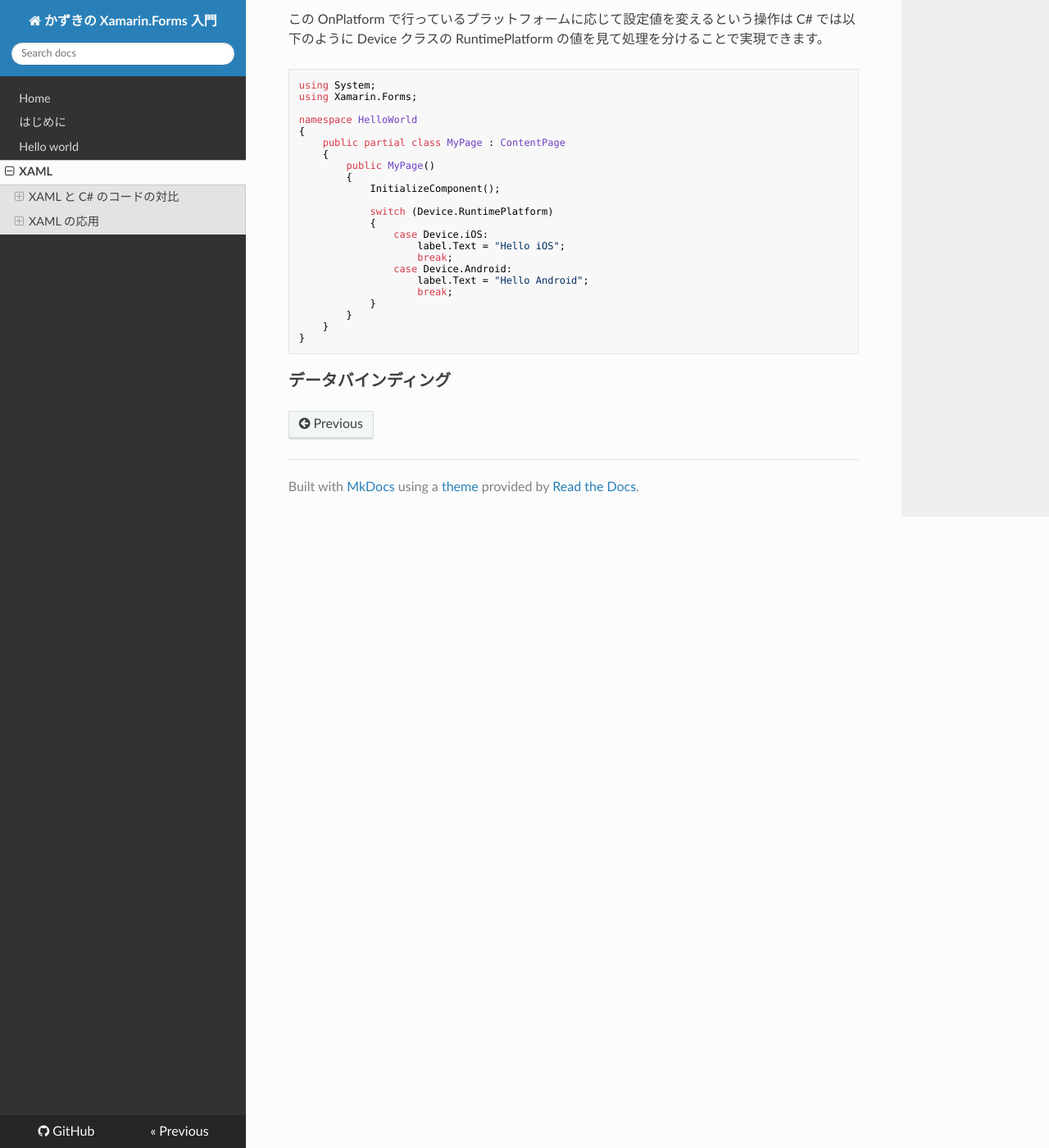
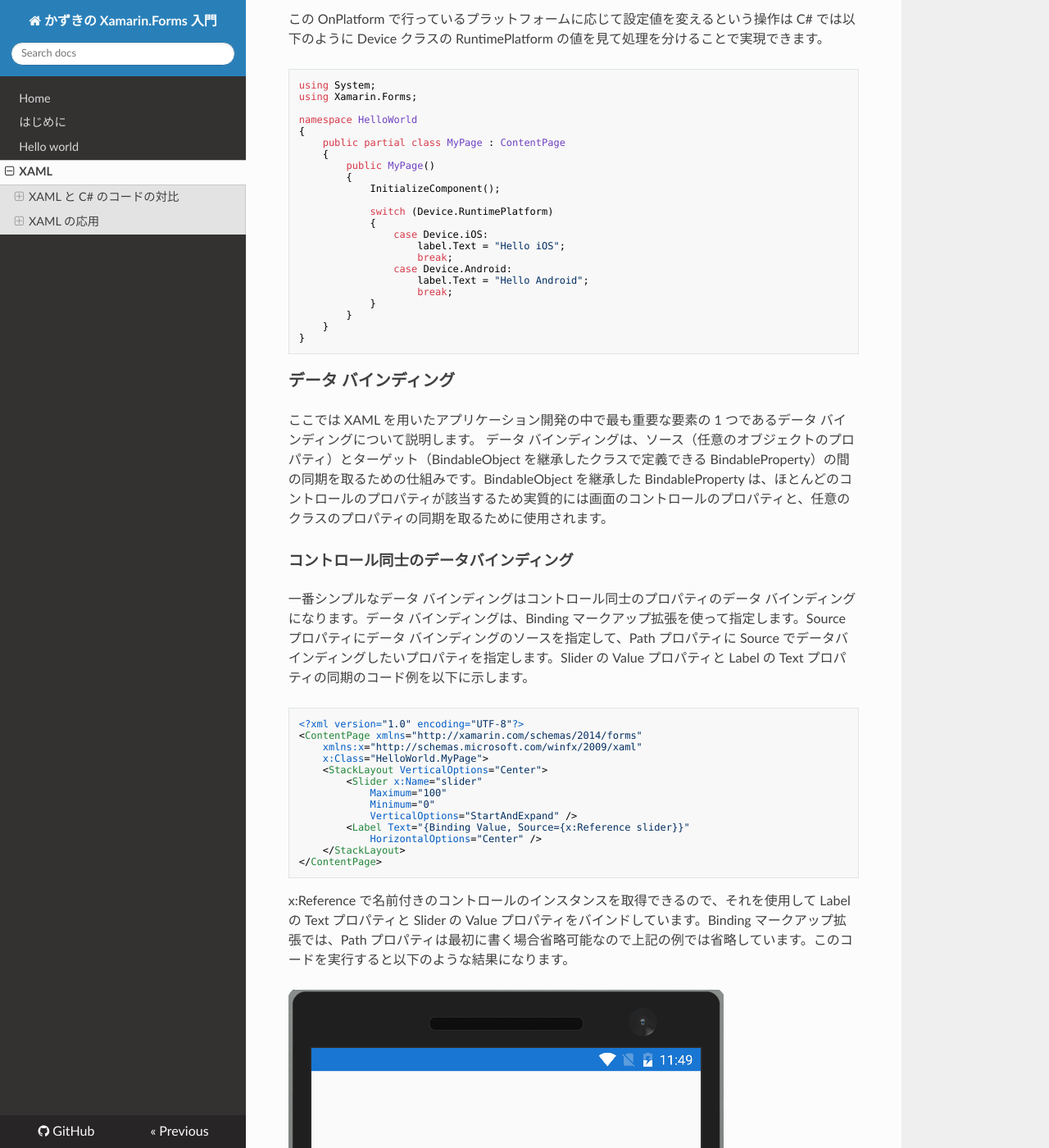
Before and after one commit to runceel/xfedu, an MkDocs documentation site: the page built from docs/03.xaml/index.md, in a window 1280 px wide and 1400 px high, scrolled down 17421 px. Shown: the whole window at 82% size. Built offline with MkDocs 1.6.1, drawn with Linux system fonts in a browser that asks for light colours; nearby versions of some CDN libraries; old or Windows-style settings are respelled for this version of MkDocs.

Commit message:
control binding

````diff
--- a/docs/03.xaml/index.md
+++ b/docs/03.xaml/index.md
@@ -335,4 +335,33 @@ namespace HelloWorld
 }
 ```
 
-### データバインディング
+### データ バインディング
+
+ここでは XAML を用いたアプリケーション開発の中で最も重要な要素の 1 つであるデータ バインディングについて説明します。
+データ バインディングは、ソース（任意のオブジェクトのプロパティ）とターゲット（BindableObject を継承したクラスで定義できる BindableProperty）の間の同期を取るための仕組みです。BindableObject を継承した BindableProperty は、ほとんどのコントロールのプロパティが該当するため実質的には画面のコントロールのプロパティと、任意のクラスのプロパティの同期を取るために使用されます。
+
+#### コントロール同士のデータバインディング
+
+一番シンプルなデータ バインディングはコントロール同士のプロパティのデータ バインディングになります。データ バインディングは、Binding マークアップ拡張を使って指定します。Source プロパティにデータ バインディングのソースを指定して、Path プロパティに Source でデータバインディングしたいプロパティを指定します。Slider の Value プロパティと Label の Text プロパティの同期のコード例を以下に示します。
+
+```xml
+<?xml version="1.0" encoding="UTF-8"?>
+<ContentPage xmlns="http://xamarin.com/schemas/2014/forms"
+    xmlns:x="http://schemas.microsoft.com/winfx/2009/xaml"
+    x:Class="HelloWorld.MyPage">
+    <StackLayout VerticalOptions="Center">
+        <Slider x:Name="slider"
+            Maximum="100"
+            Minimum="0"
+            VerticalOptions="StartAndExpand" />
+        <Label Text="{Binding Value, Source={x:Reference slider}}"
+            HorizontalOptions="Center" />
+    </StackLayout>
+</ContentPage>
+```
+
+x:Reference で名前付きのコントロールのインスタンスを取得できるので、それを使用して Label の Text プロパティと Slider の Value プロパティをバインドしています。Binding マークアップ拡張では、Path プロパティは最初に書く場合省略可能なので上記の例では省略しています。このコードを実行すると以下のような結果になります。
+
+![Android Control Binding](images/android-controlbinding.gif)
+
+![iOS Control Binding](images/ios-controlbinding.gif)
````
Also changed, not shown: docs/03.xaml/images/android-controlbinding.gif (added), docs/03.xaml/images/ios-controlbinding.gif (added), 1 other file.
